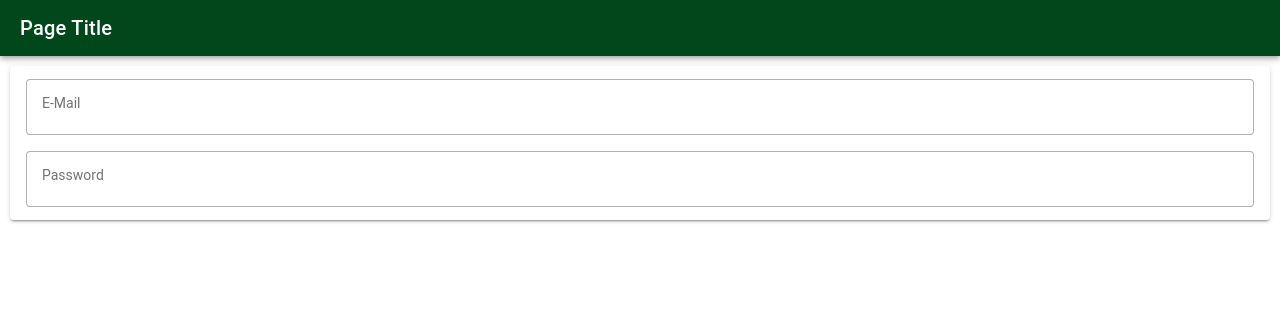
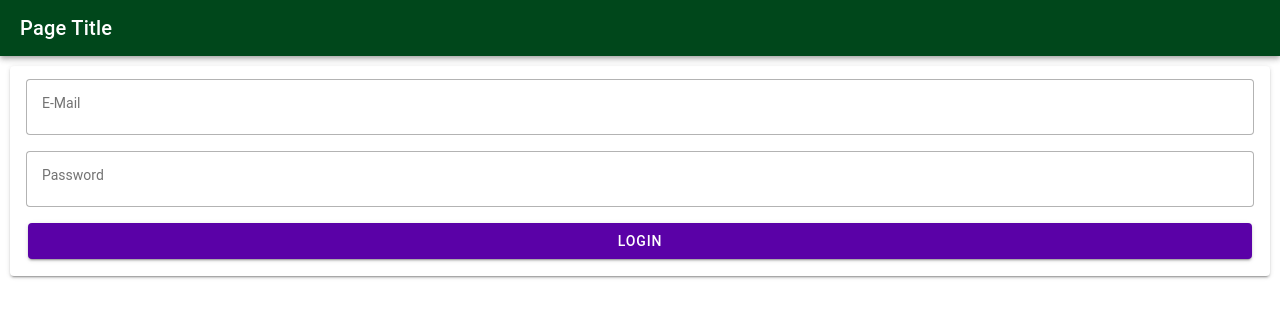
Before and after one commit to nayak-nirmalya/ionic-playground, a React (Vite) app: page / in a window 1280 px wide. Shown: the top 318 px of the page. Built offline with nearby package versions, Linux system fonts and the light colour scheme.

Commit message:
added login btn

```diff
--- a/src/pages/Login.tsx
+++ b/src/pages/Login.tsx
@@ -1,4 +1,5 @@
 import {
+  IonButton,
   IonCard,
   IonCardContent,
   IonContent,
@@ -42,6 +43,14 @@ const Login: React.FC = () => {
                 labelPlacement="floating"
                 fill="outline"
               ></IonInput>
+
+              <IonButton
+                className="ion-margin-top"
+                expand="block"
+                type="submit"
+              >
+                Login
+              </IonButton>
             </form>
           </IonCardContent>
         </IonCard>
```
